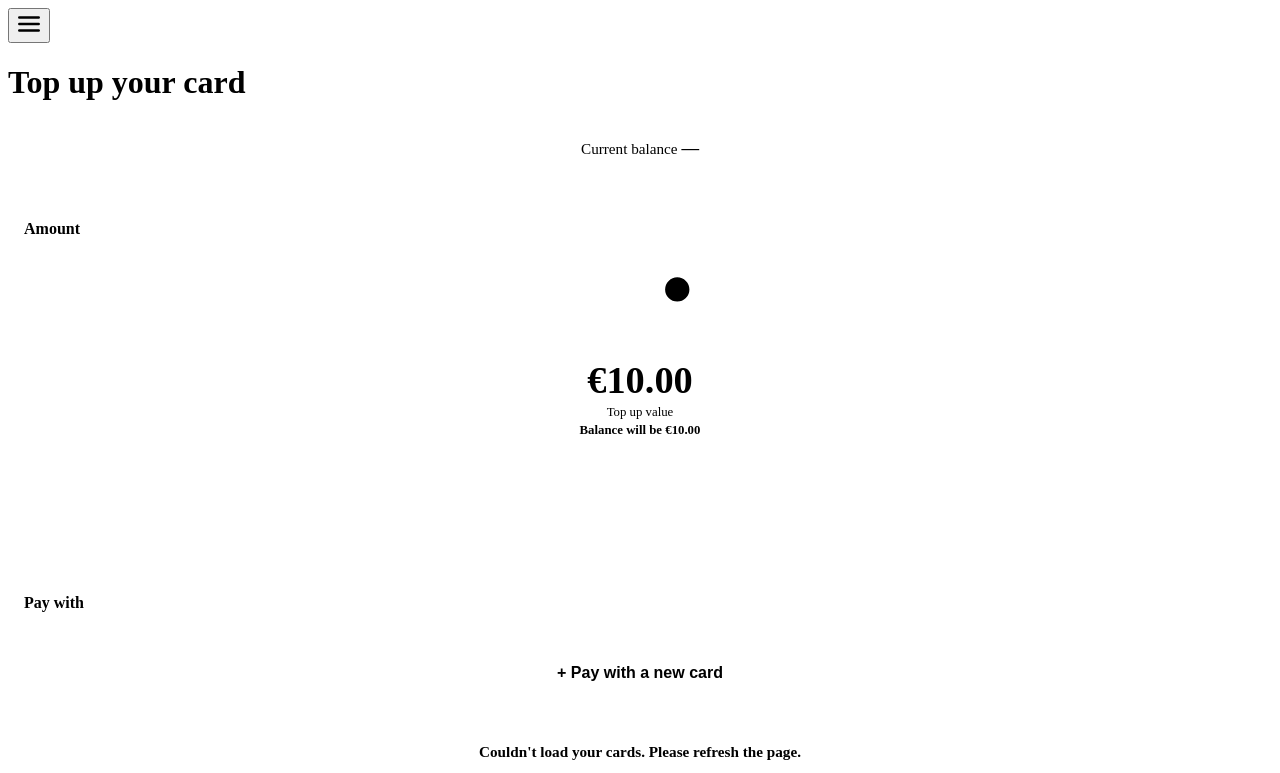
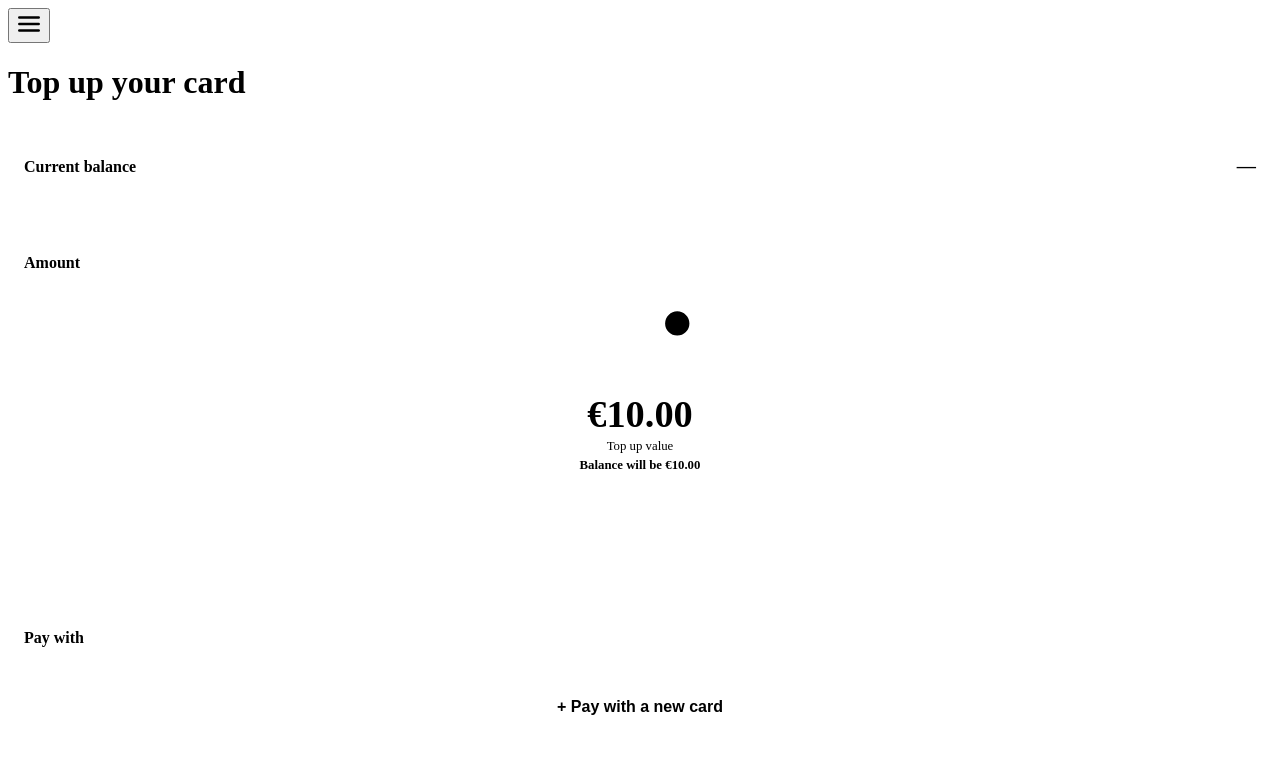
Before and after one commit to DamoMcN/HopApp, a PHP site: page /topup.html in a window 1280 px wide. Shown: the top 773 px of the page. Run offline with PHP 8.4, Linux system fonts and the light colour scheme.

Commit message:
Add Top Up to the bottom bar and line up Top Up pages
- Bottom bar is now Card, Top Up, Map, Tickets.
- Current balance sits in a panel on Top Up and Recurring top up.
- Recurring top up headings stay inside their panels in Safari too.

```diff
--- a/frontend/shared/js/navbar.js
+++ b/frontend/shared/js/navbar.js
@@ -9,7 +9,7 @@
 // Every possible tab is listed once in TABS. What the person actually sees is a
 // "config": an ordered list of tab ids plus the page to open at start-up/login.
 //
-//     { tabs: ['card', 'map', 'tickets'], startPage: 'card' }
+//     { tabs: ['card', 'topup', 'map', 'tickets'], startPage: 'card' }
 //
 // For now everyone gets DEFAULT_CONFIG. Later a settings page can save a config
 // per user (the `settings` table already has `navbar_layout` (JSON) and
@@ -53,7 +53,7 @@
     };
 
     const DEFAULT_CONFIG = {
-        tabs: ['card', 'map', 'tickets'],
+        tabs: ['card', 'topup', 'map', 'tickets'],
         startPage: 'card'
     };
 
--- a/frontend/topup/topup.css
+++ b/frontend/topup/topup.css
@@ -12,19 +12,28 @@
 
 .mode-note {
     font-size: 0.8rem;
-    text-align: center;
     color: var(--text-muted);
 }
 
+/* Balance sits in a panel like the rest of the page, label left, amount right */
 .balance-line {
-    text-align: center;
-    color: var(--text-muted);
-    font-size: 0.95rem;
+    display: flex;
+    justify-content: space-between;
+    align-items: baseline;
+    gap: 0.75rem;
+    color: var(--text-main);
+    font-size: 1rem;
+    font-weight: 600;
 }
 
 .balance-line strong {
     color: var(--text-main);
-    font-size: 1.1rem;
+    font-size: 1.2rem;
+    font-variant-numeric: tabular-nums;
+}
+
+.balance-panel {
+    gap: 0.35rem;
 }
 
 .panel {
@@ -93,7 +102,7 @@
 
 .dial-center {
     position: absolute;
-    inset: 0;
+    inset: 18%;                  /* keep the text inside the ring on small phones */
     display: flex;
     flex-direction: column;
     align-items: center;
@@ -104,7 +113,7 @@
 }
 
 .dial-amount {
-    font-size: 2.4rem;
+    font-size: clamp(1.8rem, 9vw, 2.4rem);
     font-weight: 700;
     color: var(--text-main);
     font-variant-numeric: tabular-nums;
--- a/frontend/topup/topup.html
+++ b/frontend/topup/topup.html
@@ -23,11 +23,13 @@
     </header>
 
     <main class="topup">
-        <p id="mode-note" class="mode-note" hidden></p>
-
-        <p class="balance-line">
-            Current balance <strong id="balance-display">&mdash;</strong>
-        </p>
+        <section class="panel balance-panel" aria-label="Current balance">
+            <p class="balance-line">
+                <span>Current balance</span>
+                <strong id="balance-display">&mdash;</strong>
+            </p>
+            <p id="mode-note" class="mode-note" hidden></p>
+        </section>
 
         <section class="panel" aria-labelledby="amount-heading">
             <h2 id="amount-heading">Amount</h2>
```
Also changed, not shown: frontend/recurring/recurring.css (+11 -3 lines), frontend/recurring/recurring.html (+6 -3 lines), tests/navigation.spec.js (+2 -2 lines).
